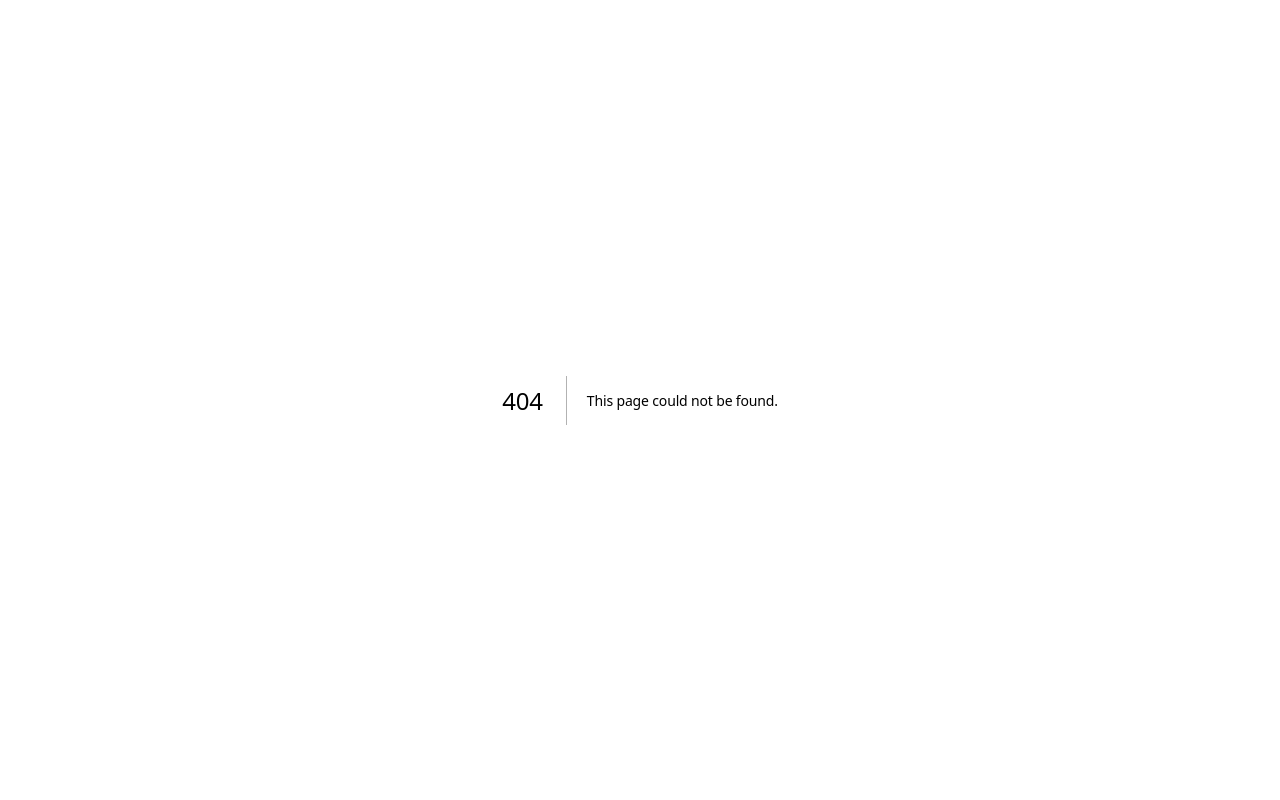
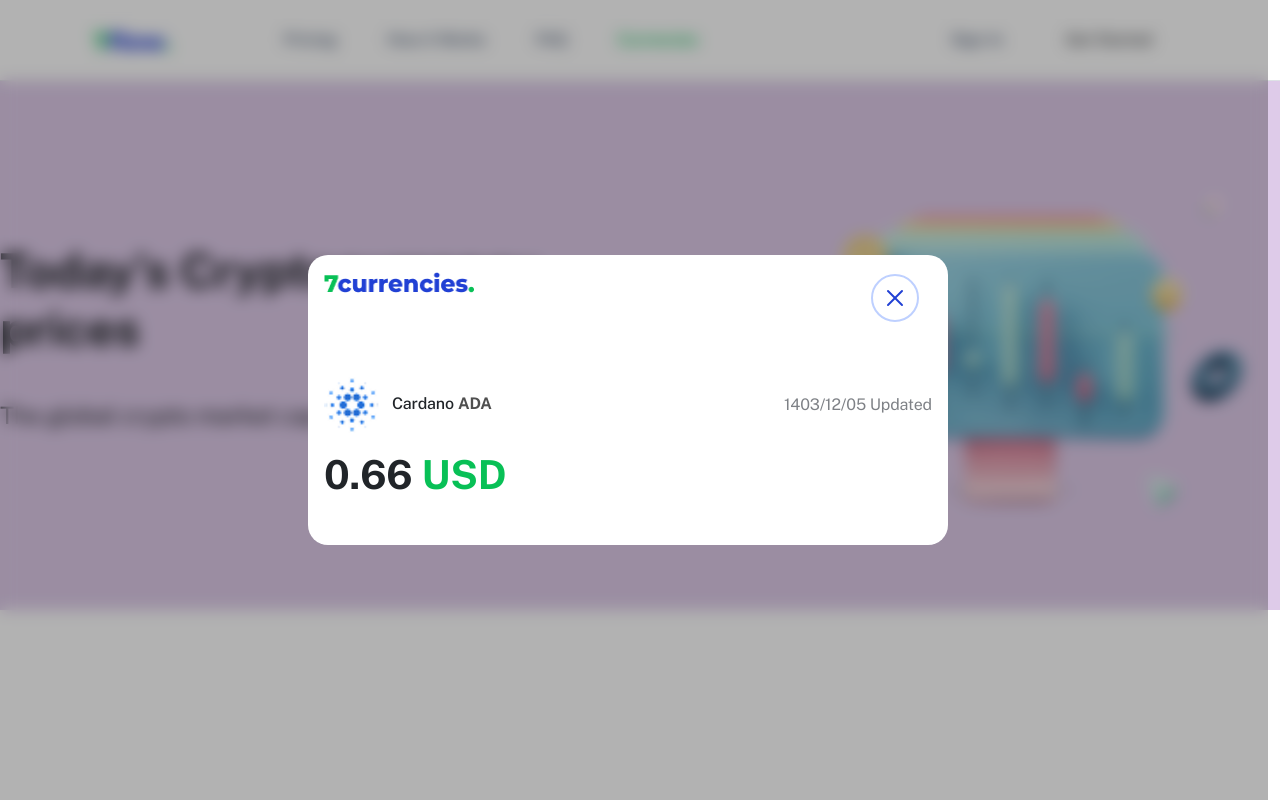
Before and after one commit to MrAghaei/7host-interveiw-task, a Next.js app: page /currencies/ADA in a window 1280 px wide. Before the commit this address had no page. Built offline with nearby package versions, Linux system fonts and the light colour scheme.

Commit message:
[#15-IMPLEMENT] currency detail page (#18)

```diff
--- /dev/null
+++ b/src/(Components)/CurrencyDialog/CurrencyDialog.tsx
@@ -0,0 +1,67 @@
+import Image from "next/image";
+import { CoinDataProps } from "@/(Components)/CurrencyList/CurrencyList";
+
+//region data types
+interface CurrencyDialogProps {
+  data: CoinDataProps;
+  isActive: boolean;
+  handleDialogClose: () => void;
+}
+//endregion
+function CurrencyDialog({
+  data,
+  isActive,
+  handleDialogClose,
+}: CurrencyDialogProps) {
+  if (!isActive) return null;
+  return (
+    <div className="w-100 h-100 start-0 top-0 position-absolute row justify-content-center align-items-center custom-backdrop">
+      <div
+        className="d-flex gap-custom-12 flex-column bg-white px-custom-4 pb-custom-10 pt-custom-3 w-50 "
+        style={{ borderRadius: "20px" }}
+      >
+        <div className="d-flex justify-content-between">
+          <Image
+            src={"/currencyLogo.png"}
+            alt={"logo"}
+            width={150}
+            height={32}
+          />
+          <button onClick={handleDialogClose} className="btn">
+            <Image src={"/xIcon.svg"} alt={"x icon"} width={48} height={48} />
+          </button>
+        </div>
+
+        <div className="d-flex flex-column gap-custom-3">
+          <div className="d-flex align-items-center justify-content-between gap-2">
+            <div>
+              <Image
+                src={data.image}
+                alt={data.name}
+                width={56}
+                height={56}
+                className="me-custom-3"
+              />
+              <span className="fw-medium fs-6 me-1">{data.name}</span>
+              <span className="fw-bold text-custom-light-text4">
+                {data.symbol}
+              </span>
+            </div>
+            <div>
+              <span className="fs-6 text-custom-light-text2">
+                {data.lastUpdated} Updated
+              </span>
+            </div>
+          </div>
+          <div>
+            <span className="fs-custom-10 fw-bold">
+              {data.price} <span className="text-custom-secondary ">USD</span>
+            </span>
+          </div>
+        </div>
+      </div>
+    </div>
+  );
+}
+
+export default CurrencyDialog;
--- a/src/(Components)/DarkModeToggle/DarkModeToggle.tsx
+++ b/src/(Components)/DarkModeToggle/DarkModeToggle.tsx
@@ -2,8 +2,7 @@
 import React, { useState, useEffect } from "react";
 import "bootstrap/dist/css/bootstrap.min.css";
 import "./DarkModeToggle.scss";
-import { Sun } from "lucide-react";
-import Image from "next/image"; // Custom styles
+import Image from "next/image";
 
 const DarkModeToggle = () => {
   const [darkMode, setDarkMode] = useState(
--- /dev/null
+++ b/src/app/currencies/[symbol]/page.tsx
@@ -0,0 +1,43 @@
+"use client";
+import React, { useState } from "react";
+import Header from "@/(Components)/Header/Header";
+import CurrencyHero from "@/(Components)/CurrencyHero/CurrencyHero";
+import CurrencyDialog from "@/(Components)/CurrencyDialog/CurrencyDialog";
+import { useRouter } from "next/navigation";
+
+function Page() {
+  //region data
+  const data = {
+    id: 1,
+    image: "/coinTest.png",
+    name: "Cardano",
+    symbol: "ADA",
+    price: "0.66",
+    lastUpdated: "1403/12/05",
+  };
+  //endregion
+  //region hooks
+  const [isDialogActive, setIsDialogActive] = useState(true);
+  const router = useRouter();
+  //endregion
+
+  //region functions
+  function handleDialogClose(): void {
+    setIsDialogActive(false);
+    router.push("/currencies");
+  }
+  //endregion
+  return (
+    <div className="position-relative min-vh-100">
+      <Header />
+      <CurrencyDialog
+        data={data}
+        isActive={isDialogActive}
+        handleDialogClose={handleDialogClose}
+      />
+      <CurrencyHero />
+    </div>
+  );
+}
+
+export default Page;
--- a/src/app/globals.scss
+++ b/src/app/globals.scss
@@ -47,6 +47,7 @@
 $custom-font-sizes: (
   custom-3: 12px,
   custom-9: 36px,
+  custom-10: 40px,
   custom-12: 48px,
 );
 
@@ -77,4 +78,14 @@
 .fw-bolder {
   font-weight: 900 !important;
 }
+.custom-backdrop {
+  position: fixed;
+  top: 0;
+  left: 0;
+  width: 100%;
+  height: 100%;
+  z-index: 10;
+  background: rgba(0, 0, 0, 0.3);
+  backdrop-filter: blur(8px);
+}
 //endregion
```
Also changed, not shown: src/(Components)/CurrencyList/CurrencyList.tsx (+16 -8 lines), public/currencyLogo.png (added), public/xIcon.svg (added).
